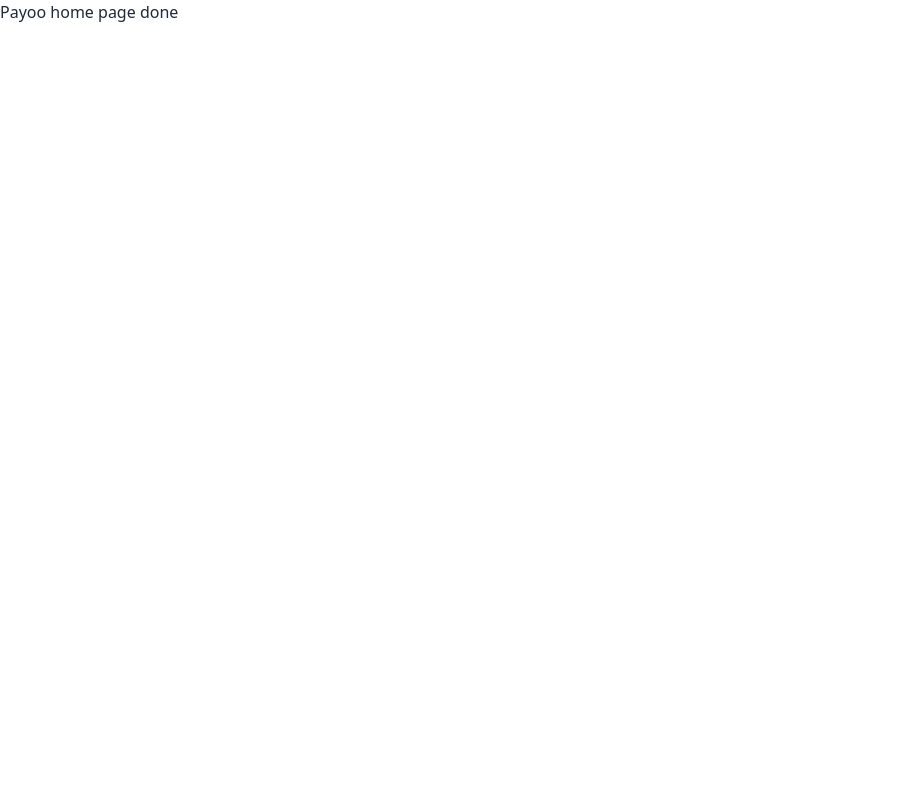
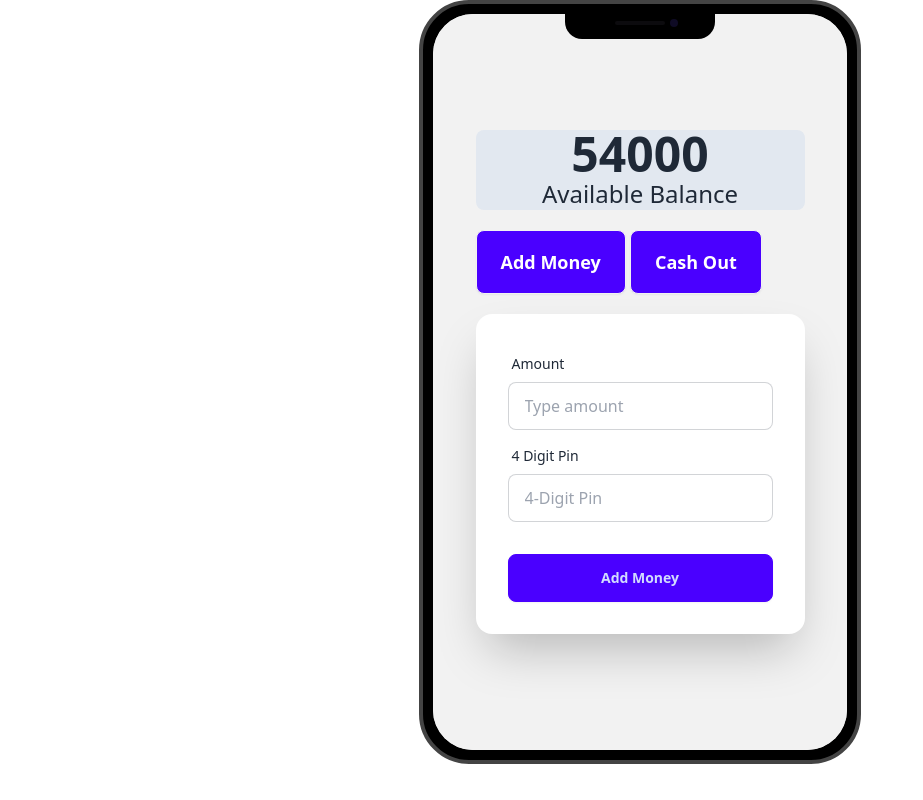
Before and after one commit to Jubayerhusain/Payoo-MFS-Bank, a plain HTML site: page home.html in a window 1280 px wide. Shown: the whole page, without its empty margins (0-923 px from the left). Drawn offline with nearby package versions, Linux system fonts and the light colour scheme.

Commit message:
home page ul done

```diff
--- a/home.html
+++ b/home.html
@@ -12,9 +12,50 @@
     <script src="https://cdn.tailwindcss.com"></script>
 </head>
 <body>
+    <!-- mockup-phone -->
+  <div class="flex justify-center">
+    <div class="mockup-phone">
+      <div class="camera"></div>
+      <div class="display">
 
-    <h2>Payoo home page done</h2>
+        <div class="artboard artboard-demo phone-3">
+          <!-- servise-section  -->
+          <div class="hero bg-base-200 min-h-screen">
+            <div>
+              <div class="bg-slate-200 rounded-lg">
+                <h1 class="text-5xl font-bold  text-center">54000</h1>
+                <p class="text-2xl text-center">Available Balance</p>
+              </div>
+              <div>
+                <button class="btn btn-lg bg-primary text-white my-5">Add Money</button>
+                <button class="btn btn-lg bg-primary text-white my-5">Cash Out</button>
+               </div>
+              <div class="card bg-base-100 w-full max-w-sm shrink-0 shadow-2xl">
+                <form class="card-body">
+                  <div class="form-control">
+                    <label class="label">
+                      <span class="label-text">Amount</span>
+                    </label>
+                    <input type="text" placeholder="Type amount" id="amount" class="input input-bordered" required />
+                  </div>
+                  <div class="form-control">
+                    <label class="label">
+                      <span class="label-text">4 Digit Pin</span>
+                    </label>
+                    <input type="password" placeholder="4-Digit Pin" id="pin-number"  class="input input-bordered" required />
+                  </div>
+                  <div class="form-control mt-6">
+                    <button id="login-btn" class="btn btn-primary">Add Money</button>
+                  </div>
+                </form>
+              </div>
+            </div>
+          </div>
+        </div>
+      </div>
+    </div>
+  </div>
 
-    <script src="./script/home.js"></script>
+  <script src="./script/home.js"></script>
 </body>
 </html>
--- a/script/login.js
+++ b/script/login.js
@@ -10,12 +10,10 @@ document.getElementById('login-btn').addEventListener('click', function (event)
 
     if(phoneNumber === '01305113004' && pinNumber === '1234'){
         // console.log("Your login Successful")
-        // window.location.assign("./home.html")
-        window.location.href("./home.html")
+        window.location.assign("./home.html")
+        // window.location.href("./home.html");
     }
     else(
         alert('invalid phone Number Or pin code')
     )
-
-
 })
```
